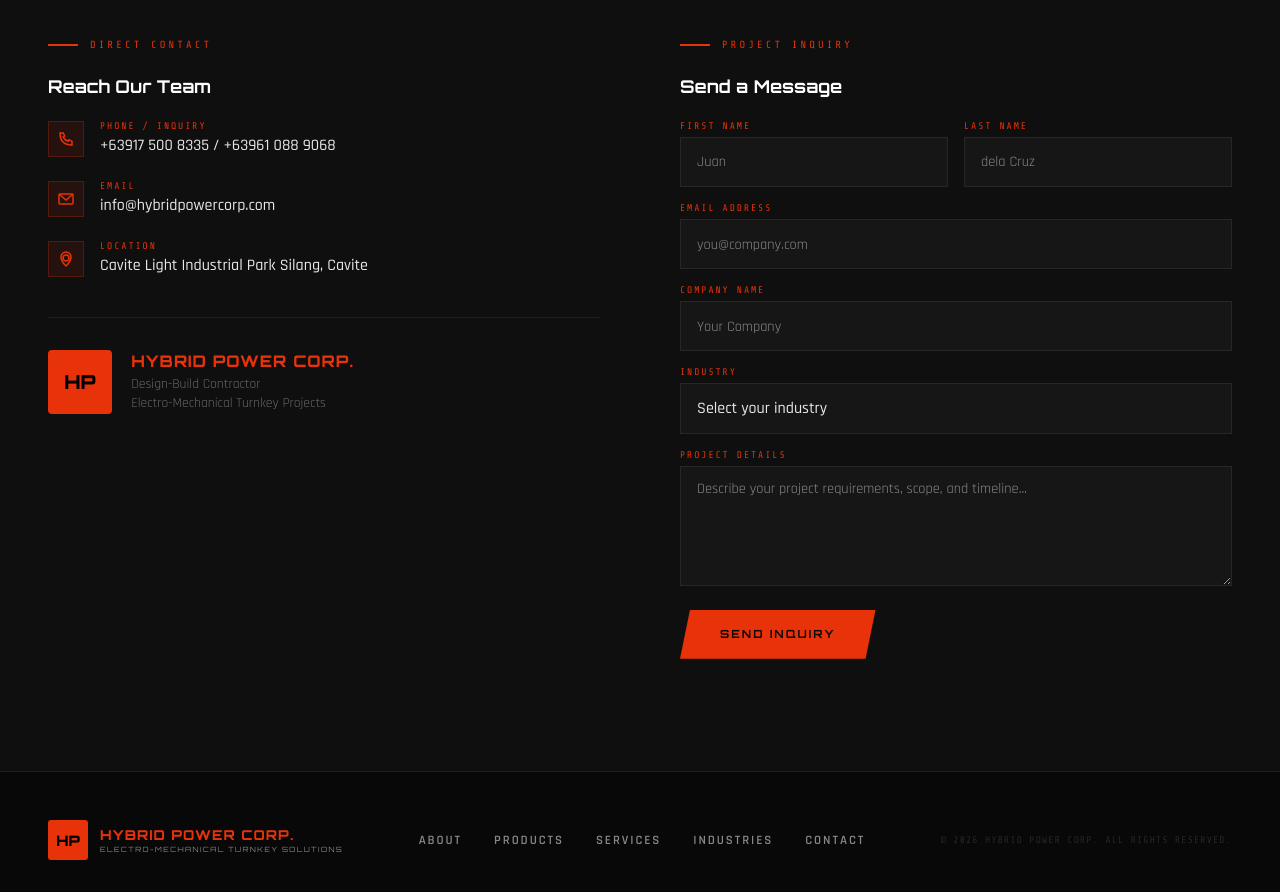
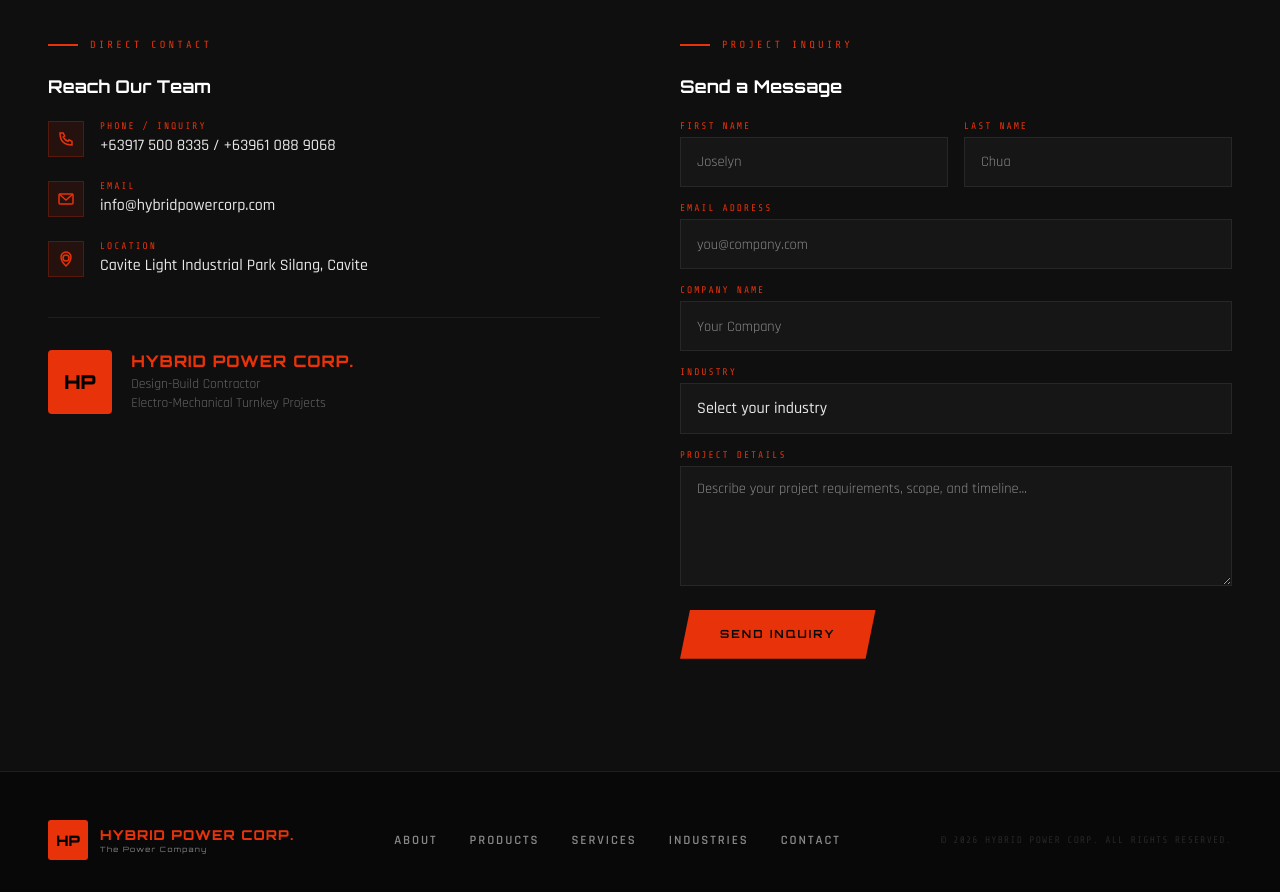
Before and after one commit to Souljaroy/HPC-Website, a plain HTML site: page index.html in a window 1280 px wide. Shown: the part 4780-5672 px from the top of the page. Drawn offline with nearby package versions, Linux system fonts and the light colour scheme; files whose address does not match are found by name.

Commit message:
Update placeholder names and footer brand text
The Power Company

```diff
--- a/index.html
+++ b/index.html
@@ -1968,11 +1968,11 @@
           <div class="form-row">
             <div class="form-group">
               <label class="form-label" for="fname">First Name</label>
-              <input class="form-input" type="text" id="fname" placeholder="Juan" required/>
+              <input class="form-input" type="text" id="fname" placeholder="Joselyn" required/>
             </div>
             <div class="form-group">
               <label class="form-label" for="lname">Last Name</label>
-              <input class="form-input" type="text" id="lname" placeholder="dela Cruz" required/>
+              <input class="form-input" type="text" id="lname" placeholder="Chua" required/>
             </div>
           </div>
           <div class="form-group">
@@ -1989,9 +1989,9 @@
               <option value="" disabled selected>Select your industry</option>
               <option>Manufacturing</option>
               <option>Industrial</option>
-              <option>Data Centers</option>
+              <option>Data Center</option>
               <option>Commercial</option>
-              <option>Other</option>
+              <option>Others</option>
             </select>
           </div>
           <div class="form-group">
@@ -2018,7 +2018,7 @@
         </div>
         <div>
           <div class="footer-brand">HYBRID POWER CORP.</div>
-          <div class="footer-brand-sub">ELECTRO-MECHANICAL TURNKEY SOLUTIONS</div>
+          <div class="footer-brand-sub">The Power Company</div>
         </div>
       </div>
 
```
